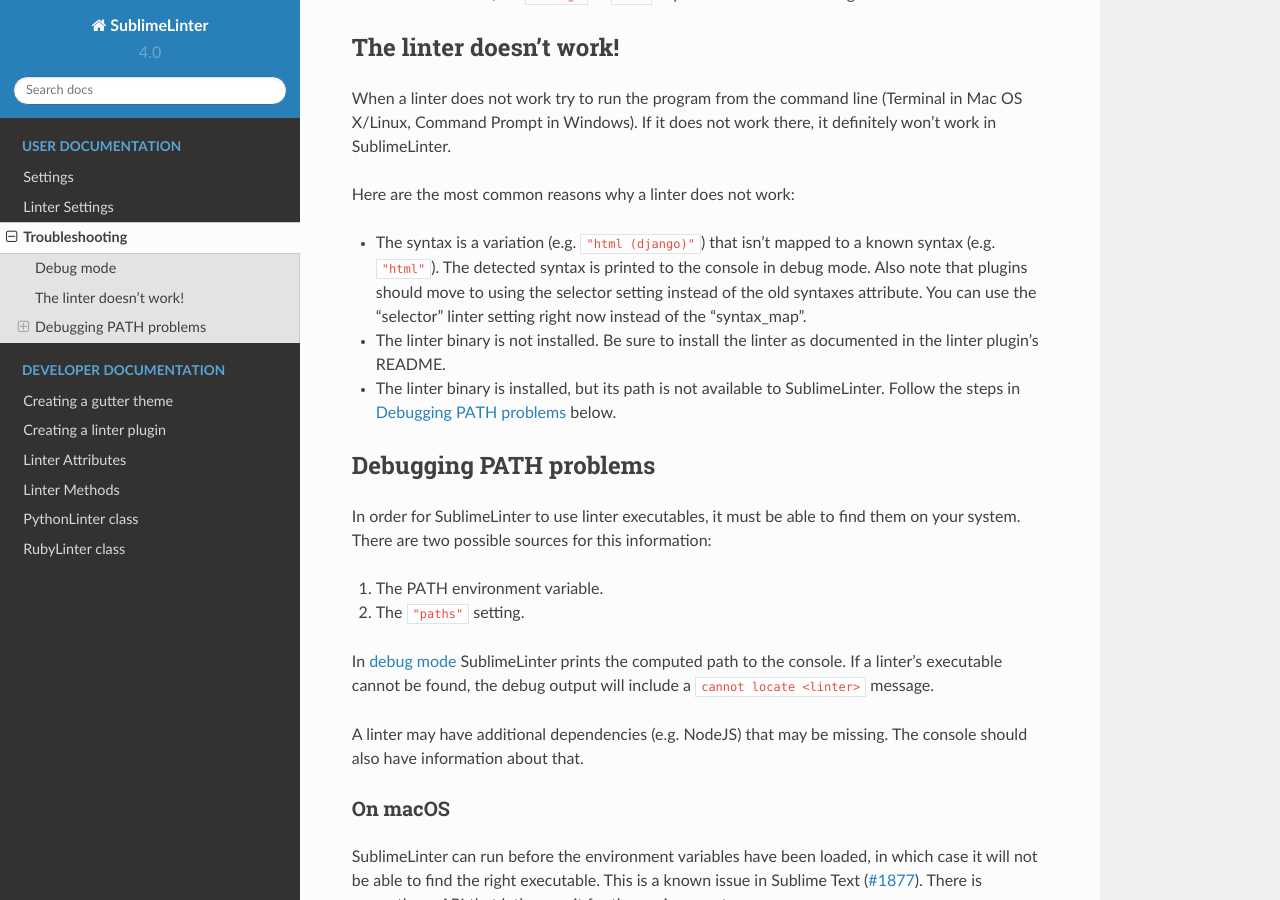
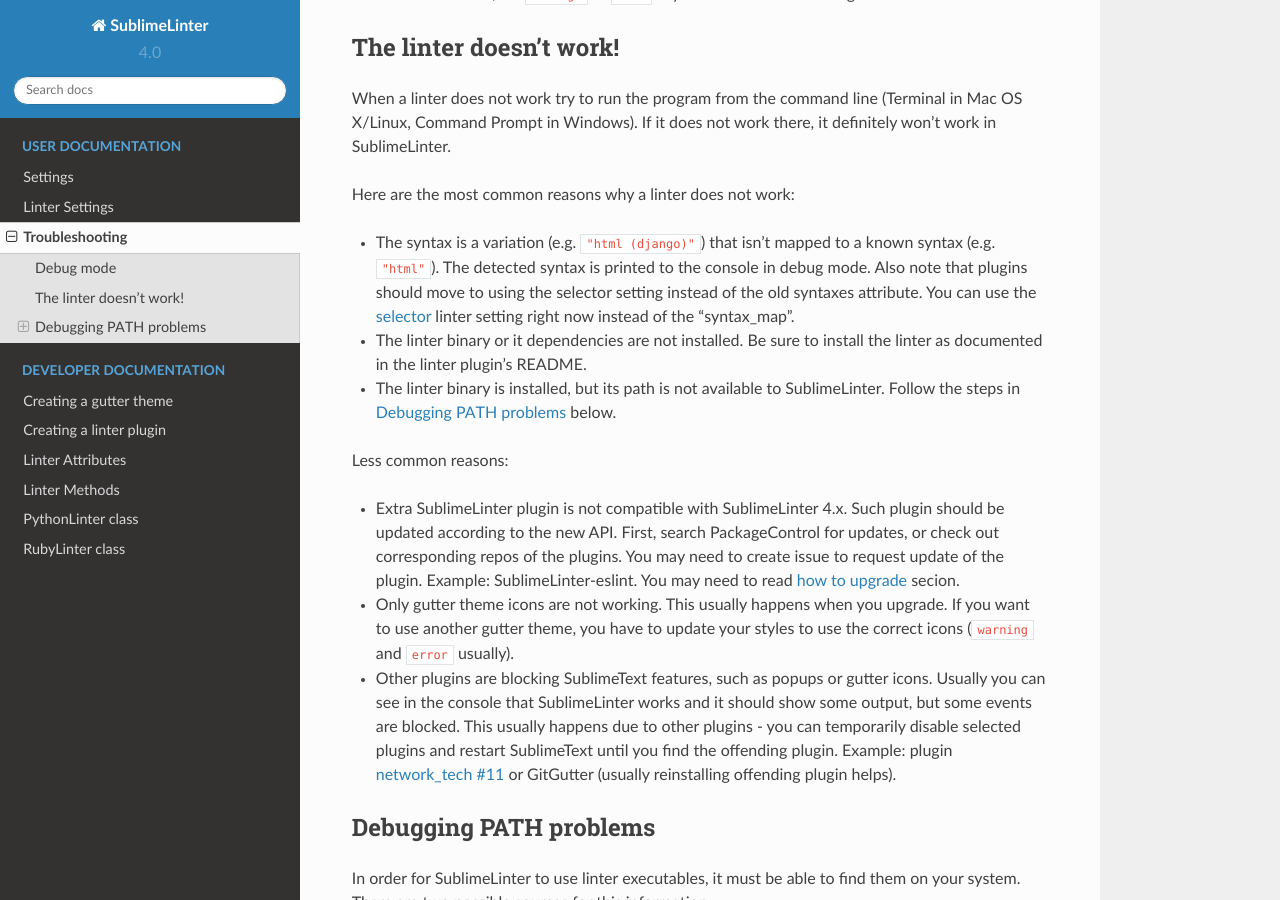
Before and after one commit to SublimeLinter/SublimeLinter, a Sphinx documentation site: the page built from docs/troubleshooting.rst, in a window 1280 px wide and 900 px high, scrolled down 306 px. Built offline with Sphinx 7.4.7 and the Read the Docs theme 2.0.0, drawn with Linux system fonts in a browser that asks for light colours.

Commit message:
Expand docs troubleshooting section.

```diff
--- a/docs/linter_settings.rst
+++ b/docs/linter_settings.rst
@@ -108,6 +108,9 @@
 It then executes ``python -m script_name``
 (where script_name is e.g. ``flake8``).
 
+
+.. _selector:
+
 selector
 --------
 
--- a/docs/troubleshooting.rst
+++ b/docs/troubleshooting.rst
@@ -23,15 +23,37 @@
   to a known syntax (e.g. ``"html"``). The detected syntax is printed to the
   console in debug mode.
   Also note that plugins should move to using the selector setting
-  instead of the old syntaxes attribute. You can use the "selector" linter
+  instead of the old syntaxes attribute. You can use the :ref:`selector` linter
   setting right now instead of the "syntax_map".
 
-- The linter binary is not installed.
+- The linter binary or it dependencies are not installed.
   Be sure to install the linter as documented in the linter plugin’s README.
 
 - The linter binary is installed,
   but its path is not available to SublimeLinter.
   Follow the steps in :ref:`debugging-path-problems` below.
+
+Less common reasons:
+
+- Extra SublimeLinter plugin is not compatible with SublimeLinter 4.x.
+  Such plugin should be updated according to the new API. First, search
+  PackageControl for updates, or check out corresponding repos of the plugins.
+  You may need to create issue to request update of the plugin.
+  Example: SublimeLinter-eslint.
+  You may need to read `how to upgrade <https://github.com/SublimeLinter/SublimeLinter/blob/master/messages/4.0.0.txt#L80>`_ secion.
+
+- Only gutter theme icons are not working.
+  This usually happens when you upgrade. If you want to use another gutter
+  theme, you have to update your styles to use the correct icons
+  (``warning`` and ``error`` usually).
+
+- Other plugins are blocking SublimeText features, such as popups or gutter
+  icons. Usually you can see in the console that SublimeLinter works and it
+  should show some output, but some events are blocked. This usually happens
+  due to other plugins - you can temporarily disable selected plugins and
+  restart SublimeText until you find the offending plugin.
+  Example: plugin `network_tech #11 <https://github.com/heyglen/network_tech/issues/11>`_
+  or GitGutter (usually reinstalling offending plugin helps).
 
 
 .. _debugging-path-problems:
```
